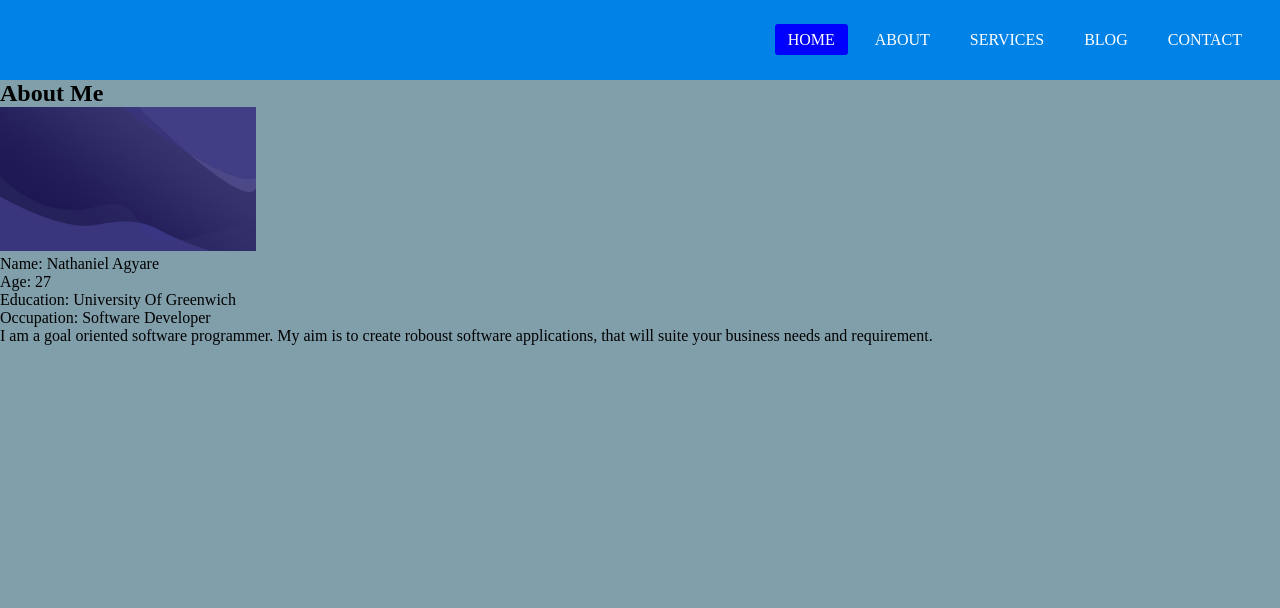
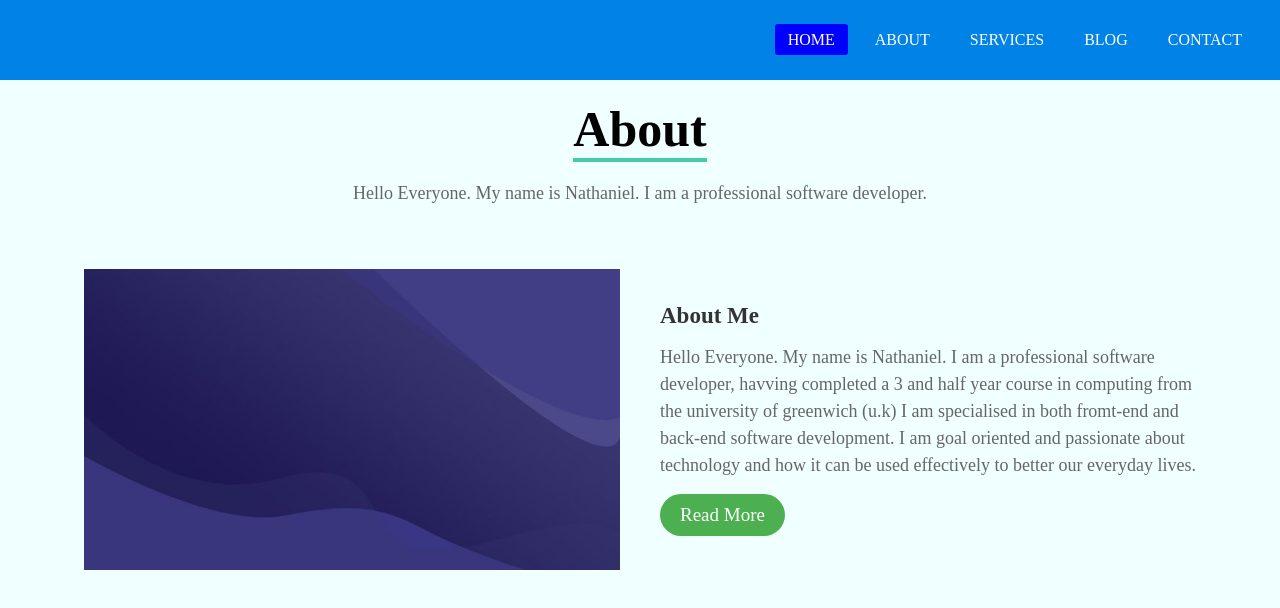
Before and after one commit to natecodex/myproject, a plain HTML site: page about.html in a window 1280 px wide. Drawn offline with Linux system fonts and the light colour scheme.

Commit message:
i updated this page

```diff
--- a/about.html
+++ b/about.html
@@ -5,7 +5,7 @@
     <meta http-equiv="X-UA-Compatible" content="IE=edge">
     <meta name="viewport" content="width=device-width, initial-scale=1.0">
     <link rel="stylesheet" href="style.css">
-    <title>My Portfolio</title>
+    <title>About Page</title>
 </head>
 <body>
     <nav>
@@ -18,42 +18,29 @@
         </ul>
     </nav>
 
-
-
-
-
-<section id="about">
-    <div class="container mt-4 pt-4"></div>
-        <h1 class="text-center">About Me</h1>
-        <div class="row mt-4">
-            <div class="col-lg-4">
-                <img src="images/nat.jpeg" class= "imageAboutPage" alt="">
-            </div>
-
-            <div class="col-lg-8">
-                <div class="row mt-3">
-
-                    <div class="col-md-6">
-                        <ul>
-                            <li>Name: Nathaniel Agyare</li>
-                            <li>Age: 27</li>
-                            <li>Education: University Of Greenwich</li>
-                            <li>Occupation: Software Developer</li>
-
-                        </ul>
-                    </div>
-                </div>
-                <div class="row mt-3">
-                    <p> I am a goal oriented software programmer. My aim is to create roboust software applications,
-                        that will suite your business needs and requirement.
-                    </p>
-                </div>
-            </div>
+    <div class="heading">
+        <h1>About</h1>
+        <p>
+           Hello Everyone. My name is Nathaniel.
+           I am a professional software developer.
+        </p>
+    </div>
+<div class="container">
+    <section class ="about">
+        <div class="about-image">
+            <img src="images/nat.jpeg">
         </div>
-</section>
-
-
-
-
+        <div class="about-content">
+            <h2> About Me</h2>
+            <p>
+                Hello Everyone. My name is Nathaniel. I am a professional software developer,
+                havving completed a 3 and half year course in computing from the university of greenwich (u.k)
+                I am specialised in both fromt-end and back-end software development. I am goal oriented and
+                passionate about technology and how it can be used effectively to better our everyday lives.
+            </p>
+            <a href="" class="read-more">Read More</a>
+        </div>
+    </section>
+</div>
 </body>
 </html>
--- a/style.css
+++ b/style.css
@@ -7,7 +7,7 @@
 }
 body{
     font-family: montserrat;
-background-color: #809faa;
+background-color: azure;
 }
 .title h1{
     text-align: center;
@@ -19,7 +19,7 @@ background-color: #809faa;
     content: "";
     height: 4px;
     width: 230px;
-    background-color: #000;
+    background-color: black;
     display: block;
     margin: auto;
 }
@@ -82,13 +82,14 @@ a.active,a:hover{
 .title h1{
     text-align: center;
     padding-top: 50px;
+    color: black;
     font-size: 40px;
 }
 .title h1::after{
     content:"";
     height: 4px;
     width: 230px;
-    background-color: #000;
+    background-color: #4caf;
     display: block;
     margin: auto;
 }
@@ -158,3 +159,116 @@ a.active,a:hover{
         margin: 20px 0px;
     }
 }
+.heading{
+    width: 90%;
+    display: flex;
+    justify-content: center;
+    align-items: center;
+    flex-direction: column;
+    text-align: center;
+    margin: 20px auto;
+}
+.heading h1{
+    font-size: 50px;
+    color: black;
+    margin-bottom: 25px;
+    position: relative;
+}
+.heading h1::after{
+    content: "";
+    position: absolute;
+    width: 100%;
+    height: 4px;
+    display: block;
+    margin:0 auto;
+    background-color: #4caf;
+}
+.heading p{
+    font-size: 18px;
+    color: #666;
+    margin-bottom: 35px;
+}
+.container{
+    width: 90%;
+    margin:0 auto;
+    padding: 10px 20px;
+}
+.about{
+    display: flex;
+    justify-content: space-between;
+    align-items: center;
+    flex-wrap: wrap;
+}
+.about-image{
+    flex: 1;
+    margin-right: 40px;
+    overflow: hidden;
+}
+.about-image img{
+    max-width: 100%;
+    height: auto;
+    display: block;
+    transition: 0.5s ease;
+}
+.about-image:hover img{
+    transform: scale(1.2);
+}
+.about-content{
+    flex: 1;
+}
+.about-content h2{
+    font-size: 23px;
+    margin-bottom: 15px;
+    color: #333;
+}
+.about-content p{
+    font-size: 18px;
+    line-height: 1.5;
+    color: #666;
+}
+.about-content .read-more{
+    display: inline-block;
+    padding: 10px 20px;
+    background-color: #4caf50;
+    color: #fff;
+    font-size: 19px;
+    text-decoration: none;
+    border-radius: 25px;
+    margin-top: 15px;
+    transition: 0.3s ease;
+
+}
+.about-content .read-more:hover{
+    background-color: #3e8e41;
+
+}
+@media screen and (max-width: 768px) {
+    .heading{
+        padding: 0px 20px;
+    }
+    .heading h1{
+        font-size: 36px;
+    }
+    .heading p{
+        font-size: 17px;
+        margin-bottom: 0px;
+    }
+    .container{
+        padding: 0px;
+    }
+    .about{
+        padding: 20px;
+        flex-direction: column;
+    }
+    .about-image{
+        margin-right: 0px;
+        margin-bottom: 20px;
+    }
+    .about-content p{
+        padding: 0px;
+        font-size: 16px;
+    }
+    .about-content .read-more{
+        font-size: 16px;
+    }
+}
```
